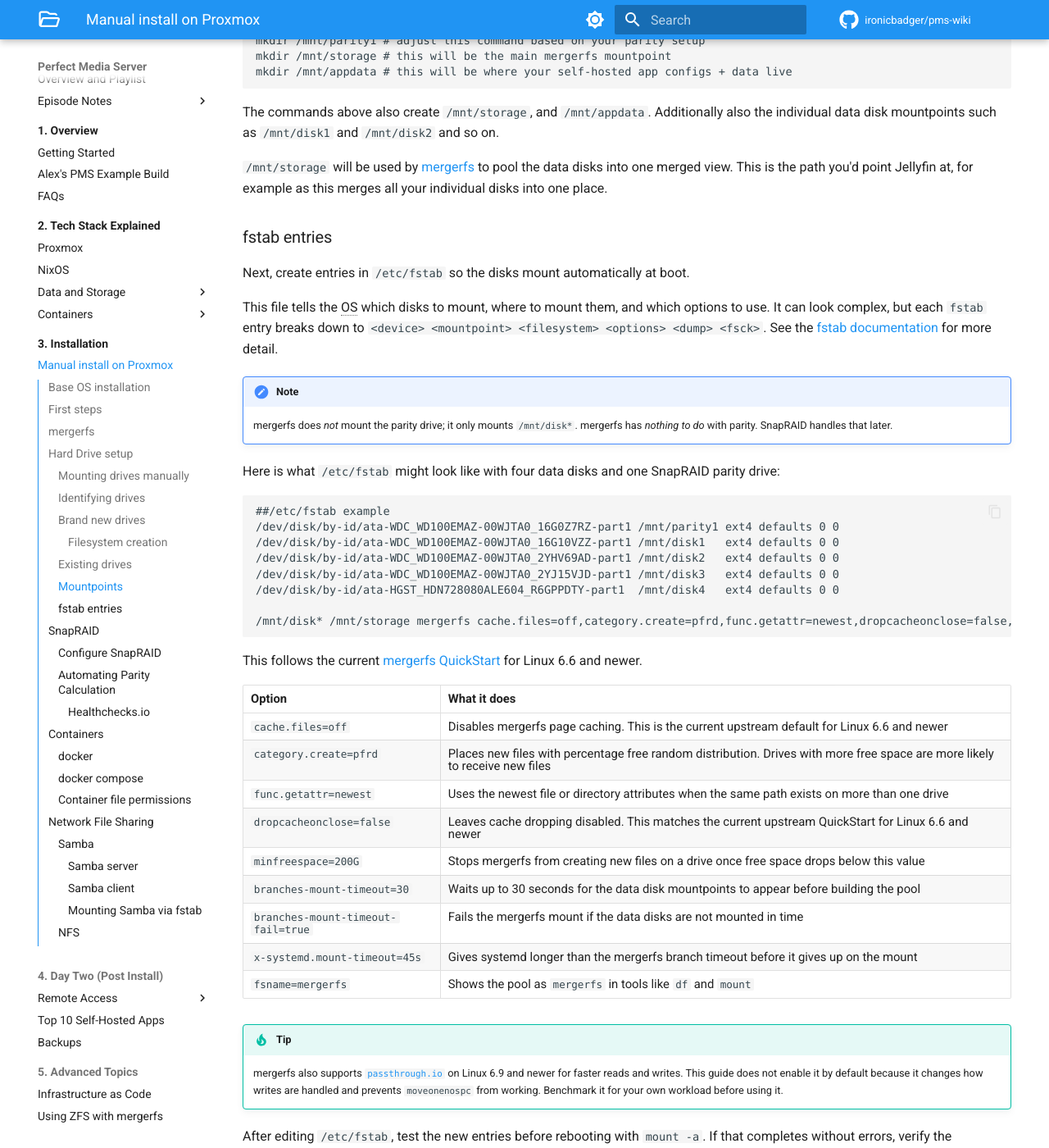
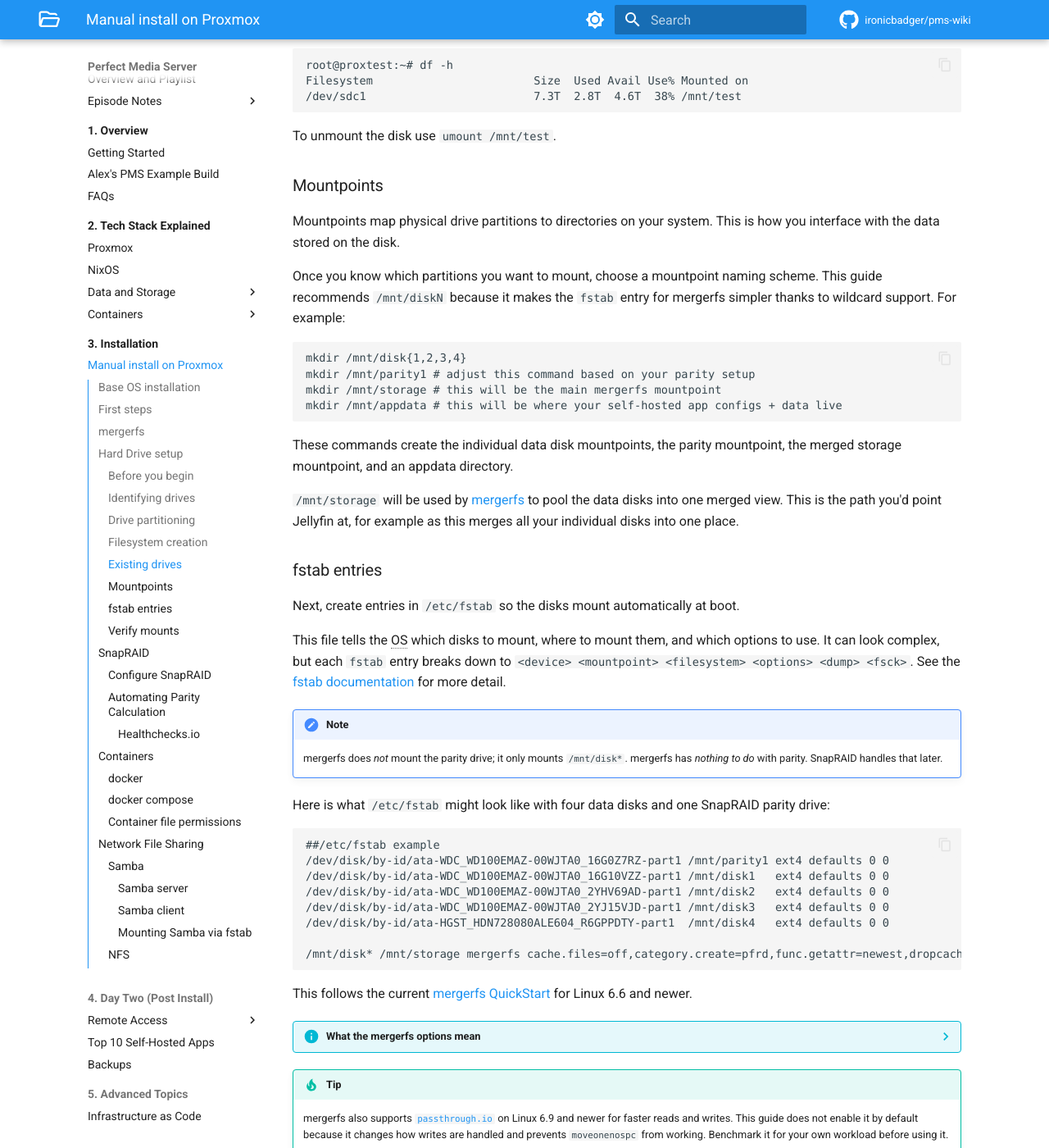
Before and after one commit to ironicbadger/pms-wiki, an MkDocs documentation site: the page built from docs/03-installation/manual-install-proxmox.md, in a window 1280 px wide and 1400 px high, scrolled down 6760 px. Shown: the whole window at 82% size. Built offline with MkDocs 1.6.1 and Material for MkDocs 9.7.7, drawn with Linux system fonts in a browser that asks for light colours; some web fonts are replaced; comment, search, counter and statistics services are not loaded; some of the changed text lies outside the part shown.

Commit message:
docs: refine proxmox drive setup layout

````diff
--- a/docs/03-installation/manual-install-proxmox.md
+++ b/docs/03-installation/manual-install-proxmox.md
@@ -84,7 +84,7 @@ Remember to repeat this process every so often to pick up newer mergerfs release
 
 This section covers how to identify, partition, format, and mount the hard drives in your system.
 
-### Mounting drives manually
+### Before you begin
 
 Before the OS can use a data disk, it needs to be mounted.
 
@@ -145,11 +145,16 @@ root@proxtest:~# find -L /dev/disk/by-id -samefile /dev/sdc1 -name 'ata-*-part*'
 
 **Do not** use `/dev/sdX` names for long-term drive identification, especially in `/etc/fstab`, because they can change after hardware changes, kernel upgrades, or controller changes. Prefer the human-readable `ata-*` identifier when available because it includes the drive model and serial number. If no `ata-*` identifier is available, use another stable `/dev/disk/by-id` path such as `wwn-*`.
 
-### Brand new drives
+!!! question "Which path should I follow?"
+    If the drive is blank or newly purchased, continue with [Drive partitioning](#drive-partitioning).
 
-> If you have pre-existing drives, you can skip this section.
+    If the drive already has data on it, skip partitioning and formatting and go to [Existing drives](#existing-drives).
 
-Before creating a partition on a brand new disk, make sure you have burned it in as covered under _Hardware_ -> [New Drive Burn-In Rituals](../06-hardware/new-drive-burnin.md).
+### Drive partitioning
+
+This section is only for blank drives you are ready to erase. If your drive already contains data, skip to [Existing drives](#existing-drives).
+
+Before creating a partition on a blank disk, make sure you have burned it in as covered under _Hardware_ -> [New Drive Burn-In Rituals](../06-hardware/new-drive-burnin.md).
 
 !!! warning
     **BE CAREFUL HERE** - The next steps modify the drive's partition table. If there is _any_ existing data on this drive, **IT WILL BE WIPED**. Proceed carefully.
@@ -230,12 +235,12 @@ If you are new to this, use the `sgdisk` option because it does the same thing e
     partprobe /dev/sdc
     ```
 
-Next, create a filesystem on the new partition.
+### Filesystem creation
+
+This section is only for new blank drives that you just partitioned. If your drive already contains data, **do not format it**. Skip to [Existing drives](#existing-drives).
 
 !!! info
     Repeat this step for each new drive as required.
-
-#### Filesystem creation
 
 Create an `xfs` filesystem on the new partition, replacing `X` with your drive letter:
 
@@ -245,9 +250,13 @@ mkfs.xfs /dev/sdX1
 
 Your new drive is now formatted and ready to store data.
 
-Continue to the next section to learn how to mount it and make it available to the OS.
+Continue to [Mountpoints](#mountpoints) to make it available to the OS.
 
 ### Existing drives
+
+This section is for drives that already have a filesystem and data on them.
+
+If you just partitioned and formatted a new drive, skip ahead to [Mountpoints](#mountpoints).
 
 [Identify](#identifying-drives) the existing drive and note the partition you want to mount. When using `/dev/disk/by-id`, the first partition is usually shown with a `-part1` suffix (but not always!).
 
@@ -275,9 +284,9 @@ To unmount the disk use `umount /mnt/test`.
 
 ### Mountpoints
 
-Mountpoints map the physical drive partitions to directories on your system. This is how you interface with the data stored on the disk.
+Mountpoints map physical drive partitions to directories on your system. This is how you interface with the data stored on the disk.
 
-Assuming the manual mount test went well, choose a mountpoint naming scheme. This guide recommends `/mnt/diskN` because it makes the `fstab` entry for mergerfs simpler thanks to wildcard support. For example:
+Once you know which partitions you want to mount, choose a mountpoint naming scheme. This guide recommends `/mnt/diskN` because it makes the `fstab` entry for mergerfs simpler thanks to wildcard support. For example:
 
 ```
 mkdir /mnt/disk{1,2,3,4}
@@ -286,7 +295,7 @@ mkdir /mnt/storage # this will be the main mergerfs mountpoint
 mkdir /mnt/appdata # this will be where your self-hosted app configs + data live
 ```
 
-The commands above also create `/mnt/storage`, and `/mnt/appdata`. Additionally also the individual data disk mountpoints such as `/mnt/disk1` and `/mnt/disk2` and so on.
+These commands create the individual data disk mountpoints, the parity mountpoint, the merged storage mountpoint, and an appdata directory.
 
 `/mnt/storage` will be used by [mergerfs](../02-tech-stack/mergerfs.md) to pool the data disks into one merged view. This is the path you'd point Jellyfin at, for example as this merges all your individual disks into one place.
 
@@ -314,20 +323,24 @@ Here is what `/etc/fstab` might look like with four data disks and one SnapRAID
 
 This follows the current [mergerfs QuickStart](https://trapexit.github.io/mergerfs/latest/quickstart/) for Linux 6.6 and newer.
 
-| Option | What it does |
-| --- | --- |
-| `cache.files=off` | Disables mergerfs page caching. This is the current upstream default for Linux 6.6 and newer |
-| `category.create=pfrd` | Places new files with percentage free random distribution. Drives with more free space are more likely to receive new files |
-| `func.getattr=newest` | Uses the newest file or directory attributes when the same path exists on more than one drive |
-| `dropcacheonclose=false` | Leaves cache dropping disabled. This matches the current upstream QuickStart for Linux 6.6 and newer |
-| `minfreespace=200G` | Stops mergerfs from creating new files on a drive once free space drops below this value |
-| `branches-mount-timeout=30` | Waits up to 30 seconds for the data disk mountpoints to appear before building the pool |
-| `branches-mount-timeout-fail=true` | Fails the mergerfs mount if the data disks are not mounted in time |
-| `x-systemd.mount-timeout=45s` | Gives systemd longer than the mergerfs branch timeout before it gives up on the mount |
-| `fsname=mergerfs` | Shows the pool as `mergerfs` in tools like `df` and `mount` |
+??? info "What the mergerfs options mean"
+
+    | Option | What it does |
+    | --- | --- |
+    | `cache.files=off` | Disables mergerfs page caching. This is the current upstream default for Linux 6.6 and newer |
+    | `category.create=pfrd` | Places new files with percentage free random distribution. Drives with more free space are more likely to receive new files |
+    | `func.getattr=newest` | Uses the newest file or directory attributes when the same path exists on more than one drive |
+    | `dropcacheonclose=false` | Leaves cache dropping disabled. This matches the current upstream QuickStart for Linux 6.6 and newer |
+    | `minfreespace=200G` | Stops mergerfs from creating new files on a drive once free space drops below this value |
+    | `branches-mount-timeout=30` | Waits up to 30 seconds for the data disk mountpoints to appear before building the pool |
+    | `branches-mount-timeout-fail=true` | Fails the mergerfs mount if the data disks are not mounted in time |
+    | `x-systemd.mount-timeout=45s` | Gives systemd longer than the mergerfs branch timeout before it gives up on the mount |
+    | `fsname=mergerfs` | Shows the pool as `mergerfs` in tools like `df` and `mount` |
 
 !!! tip
     mergerfs also supports [`passthrough.io`](https://trapexit.github.io/mergerfs/latest/config/passthrough/) on Linux 6.9 and newer for faster reads and writes. This guide does not enable it by default because it changes how writes are handled and prevents `moveonenospc` from working. Benchmark it for your own workload before using it.
+
+### Verify mounts
 
 After editing `/etc/fstab`, test the new entries before rebooting with `mount -a`. If that completes without errors, verify the mountpoints with `df -h`.
 
--- a/docs/stylesheets/extra.css
+++ b/docs/stylesheets/extra.css
@@ -29,6 +29,11 @@ th, td {
     background-color: hsla(var(--md-hue),25%,25%,1)
 }
 
+/* Main content width */
+.md-main__inner.md-grid {
+    max-width: 54.9rem;
+}
+
 /* Image captions */
 .md-typeset figcaption {
     color: var(--md-default-fg-color--light);
````
